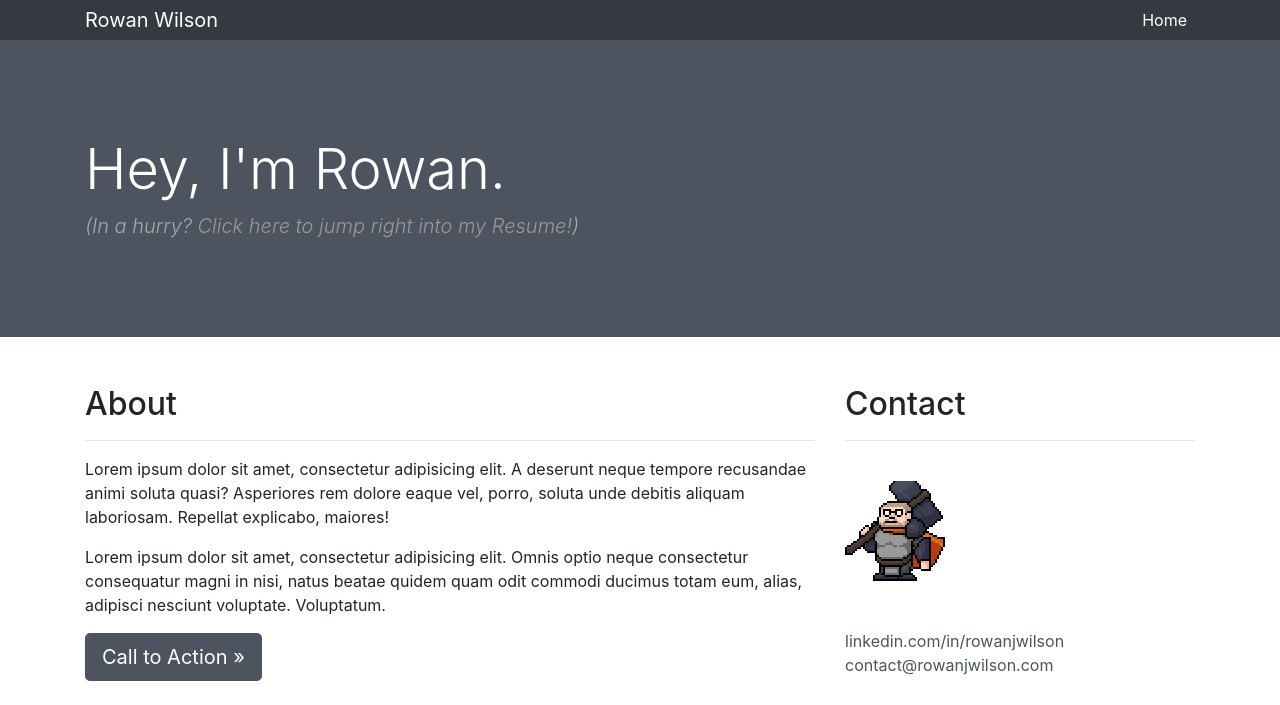
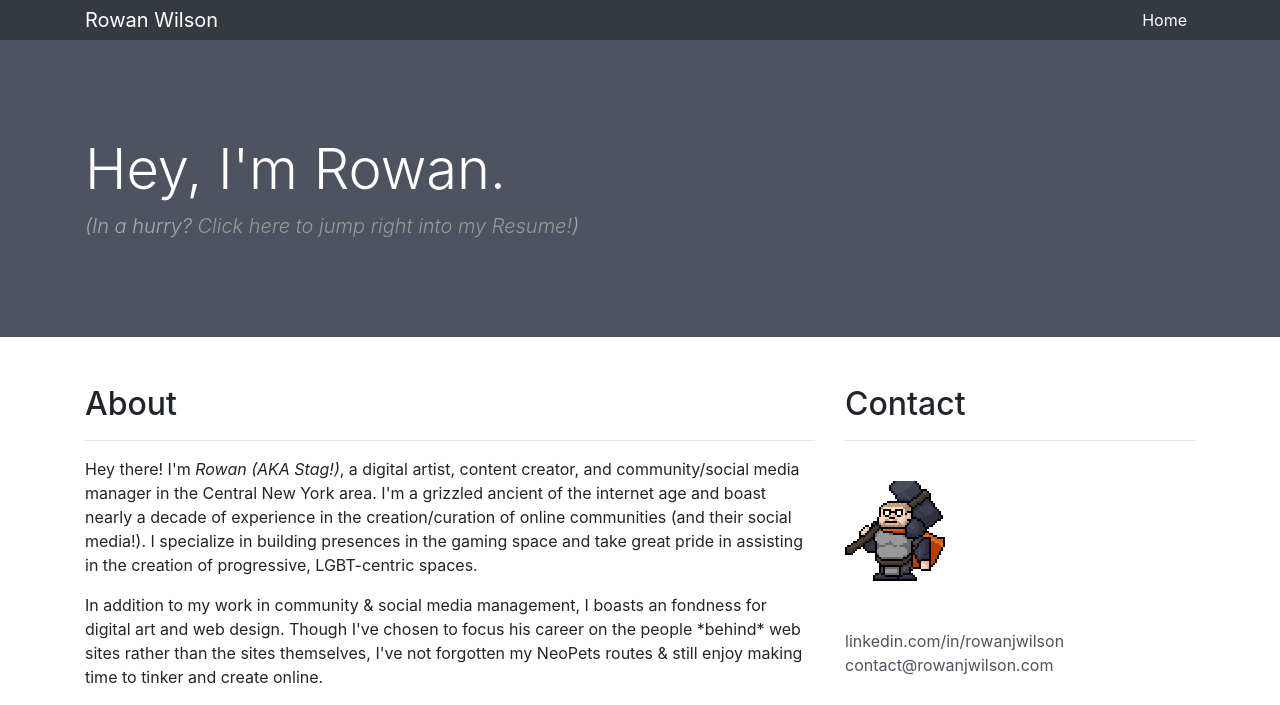
Before and after one commit to stagrunner/rowanjwilson, a Jekyll site: the page built from index.html, in a window 1280 px wide and 900 px high, cut to the strip 0-705 px from the top of the window. Built offline with Jekyll 4.4.1, drawn with Linux system fonts in a browser that asks for light colours.

Commit message:
Update index.html

```diff
--- a/index.html
+++ b/index.html
@@ -7,17 +7,11 @@ layout: default
     <h2>About</h2>
     <hr />
     <p>
-      Lorem ipsum dolor sit amet, consectetur adipisicing elit. A deserunt neque
-      tempore recusandae animi soluta quasi? Asperiores rem dolore eaque vel,
-      porro, soluta unde debitis aliquam laboriosam. Repellat explicabo,
-      maiores!
+      Hey there! I'm <i>Rowan (AKA Stag!)</i>, a digital artist, content creator, and community/social media manager in the Central New York area. I'm a grizzled ancient of the internet age and boast nearly a decade of experience in the creation/curation of online communities (and their social media!). I specialize in building presences in the gaming space and take great pride in assisting in the creation of progressive, LGBT-centric spaces.
     </p>
     <p>
-      Lorem ipsum dolor sit amet, consectetur adipisicing elit. Omnis optio
-      neque consectetur consequatur magni in nisi, natus beatae quidem quam odit
-      commodi ducimus totam eum, alias, adipisci nesciunt voluptate. Voluptatum.
+      In addition to my work in community & social media management, I boasts an fondness for digital art and web design. Though I've chosen to focus his career on the people *behind* web sites rather than the sites themselves, I've not forgotten my NeoPets routes & still enjoy making time to tinker and create online.
     </p>
-    <a class="btn btn-primary btn-lg" href="#">Call to Action &raquo;</a>
   </div>
   {% include sidebar.html %}
 </div>
```
